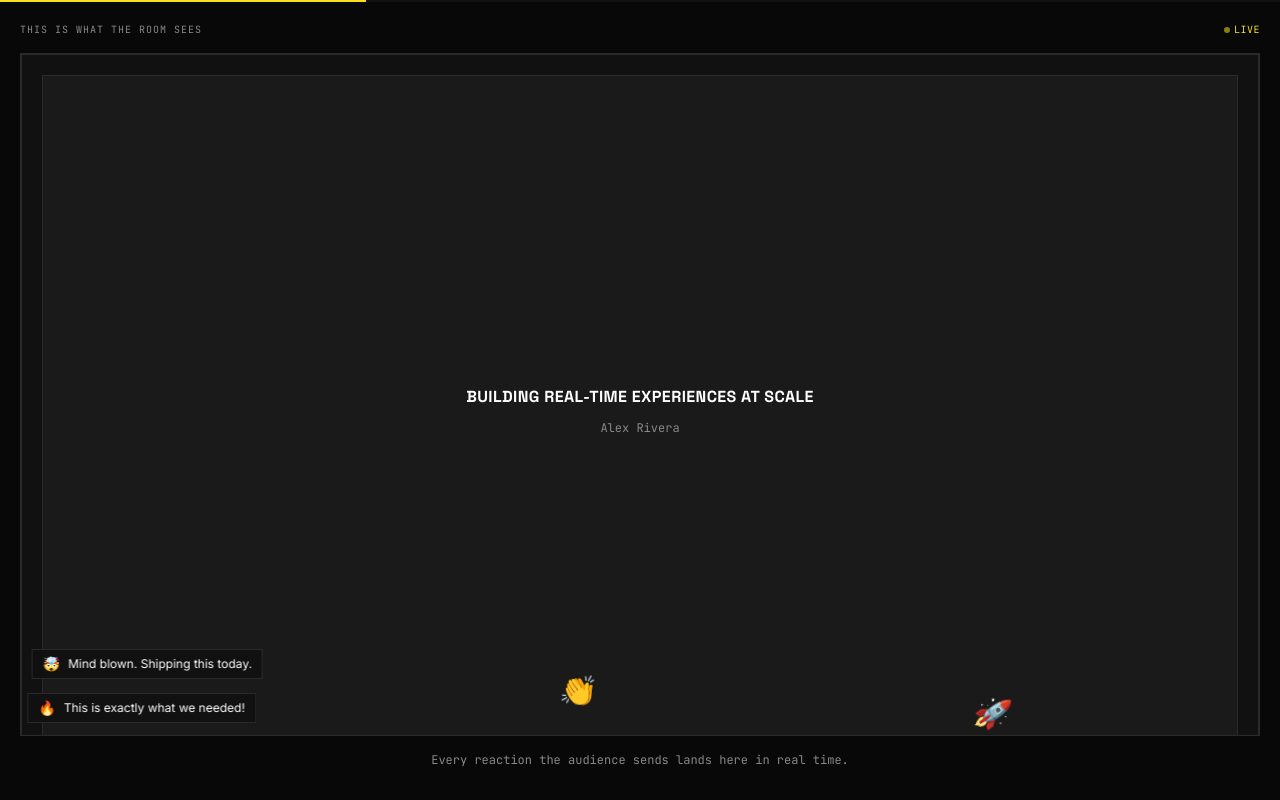
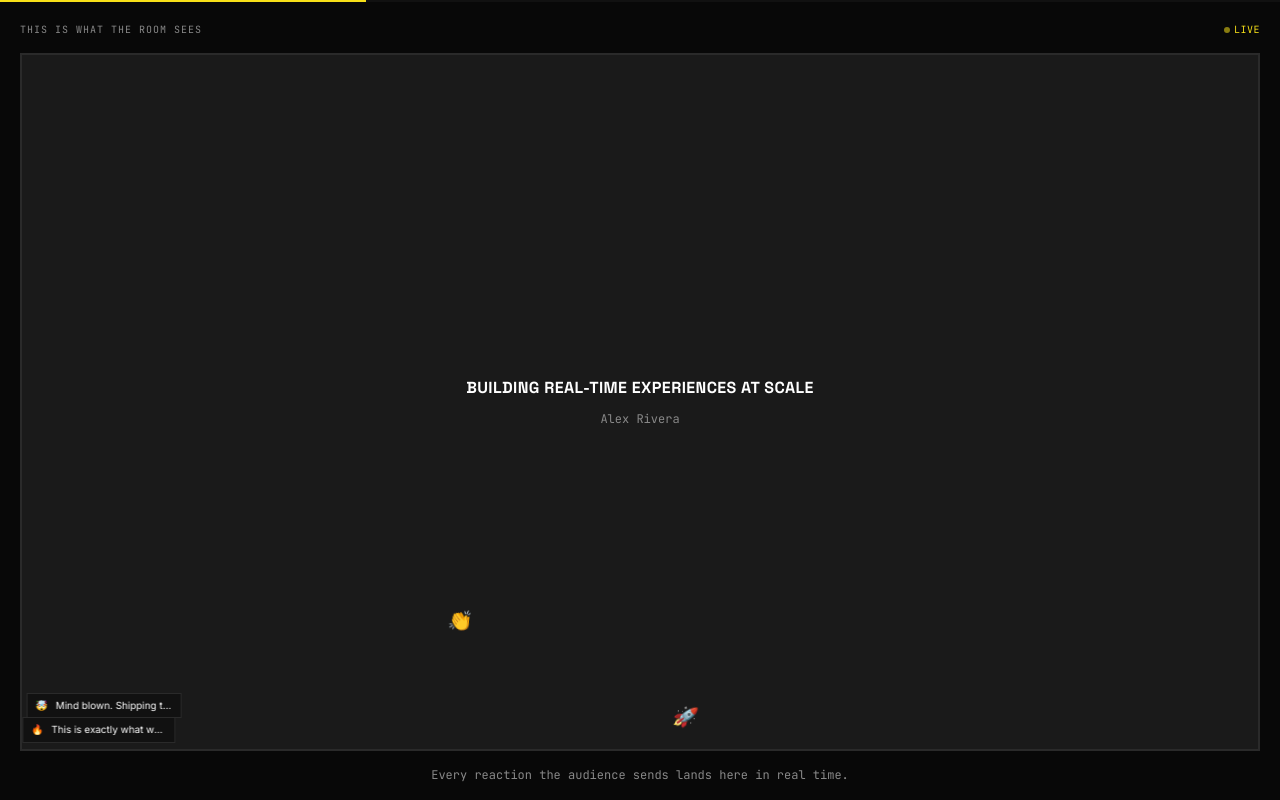
Before and after one commit to SalvadorSC/evoca-dev, a Next.js app: page /demo/tour in a window 1280 px wide. Both pictures are taken after a click on the button "LET'S GO →". Built offline with nearby package versions, Linux system fonts and the light colour scheme; no server answers.

Commit message:
feat: enhance demo-tour with live reaction overlay and scripted reaction feed
Co-authored-by: Salvador A. Sánchez Campos <58109205+SalvadorSC@users.noreply.github.com>

```diff
--- a/components/demo-tour/primitives.tsx
+++ b/components/demo-tour/primitives.tsx
@@ -54,9 +54,8 @@ export function StepShell({ label, children, className = "", scrollable = false
   return (
     <section
       aria-label={label}
-      className={`flex flex-col w-full bg-jsconf-bg text-foreground animate-in slide-in-from-bottom-4 duration-300 ${
-        scrollable ? "overflow-y-auto" : "overflow-hidden"
-      } ${className}`}
+      className={`flex flex-col w-full bg-jsconf-bg text-foreground animate-in slide-in-from-bottom-4 duration-300 ${scrollable ? "overflow-y-auto" : "overflow-hidden"
+        } ${className}`}
       style={{ height: "100dvh", paddingTop: "2px" /* progress bar height */ }}
     >
       {children}
@@ -90,9 +89,8 @@ export function HighlightRing({
             aria-hidden="true"
           />
           <div
-            className={`absolute ${
-              labelPosition === "top" ? "bottom-full mb-2" : "top-full mt-2"
-            } left-0 right-0 flex justify-center z-20 pointer-events-none`}
+            className={`absolute ${labelPosition === "top" ? "bottom-full mb-2" : "top-full mt-2"
+              } left-0 right-0 flex justify-center z-20 pointer-events-none`}
           >
             <span className="bg-jsconf-yellow text-black font-mono text-xs font-bold uppercase tracking-wider px-2 py-1 text-center">
               {label}
@@ -113,6 +111,8 @@ interface FakeSlideProps {
   progress?: number // 0–100
   showProgress?: boolean
   showHeader?: boolean
+  /** Overlay rendered inside the talk "screen" (e.g. live reactions). */
+  children?: ReactNode
 }
 
 export function FakeSlide({
@@ -121,9 +121,10 @@ export function FakeSlide({
   progress = 62,
   showProgress = true,
   showHeader = true,
+  children,
 }: FakeSlideProps) {
   return (
-    <div className="bg-jsconf-surface border border-jsconf-border p-5 flex flex-col gap-3">
+    <div className="bg-jsconf-surface border border-jsconf-border flex flex-col gap-3">
       {showHeader && (
         <div className="flex items-center justify-between">
           <span className="font-mono text-[10px] uppercase tracking-widest text-jsconf-muted">
@@ -136,11 +137,13 @@ export function FakeSlide({
         </div>
       )}
 
-      <div className="bg-jsconf-surface-2 border border-jsconf-border aspect-video flex flex-col items-center justify-center gap-3 px-4">
+      <div className="relative overflow-hidden bg-jsconf-surface-2 border border-jsconf-border aspect-video flex flex-col items-center justify-center gap-3 px-4">
         <p className="font-display font-bold text-base text-center text-white leading-snug text-balance uppercase tracking-wide">
           {title}
         </p>
         <p className="font-mono text-xs text-jsconf-muted">{speaker}</p>
+        {/* Live reaction overlay sits on top of the talk content */}
+        {children}
       </div>
 
       {/* Progress bar */}
--- a/components/demo-tour/step-2-wall.tsx
+++ b/components/demo-tour/step-2-wall.tsx
@@ -1,43 +1,29 @@
 "use client"
 
-import { useState, useEffect, useRef } from "react"
+import { useState, useEffect } from "react"
+import type { Reaction } from "@/lib/types"
 import { StepShell, StepLabel, FakeSlide, YellowButton } from "./primitives"
+import { EmojiBurst } from "@/components/wall/emoji-burst"
 
-// A scripted feed that mirrors how reactions actually surface on the live wall:
-// emoji-only reactions float up over the talk, reactions with text pop into the
-// bottom-left corner. Each fires on its own beat so they appear "live".
-const SCRIPT = [
-  { id: "r1", emoji: "🔥", text: "This is exactly what we needed!", at: 600 },
-  { id: "r2", emoji: "👏", text: "", at: 1300 },
-  { id: "r3", emoji: "🤯", text: "Mind blown. Shipping this today.", at: 2100 },
-  { id: "r4", emoji: "🚀", text: "", at: 2700 },
-  { id: "r5", emoji: "💚", text: "When can I use this at my meetup?", at: 3500 },
-  { id: "r6", emoji: "😂", text: "", at: 4100 },
+// A scripted feed that mirrors how reactions actually surface on the live wall.
+// Emoji-only reactions float up over the talk; reactions with text pop in as
+// comment cards — both rendered by the real <EmojiBurst> the product uses.
+const SCRIPT: { id: string; name: string; emoji: string; text: string; at: number }[] = [
+  { id: "r1", name: "Priya", emoji: "🔥", text: "This is exactly what we needed!", at: 600 },
+  { id: "r2", name: "Marco", emoji: "👏", text: "", at: 1300 },
+  { id: "r3", name: "Dana", emoji: "🤯", text: "Mind blown. Shipping this today.", at: 2100 },
+  { id: "r4", name: "Sam", emoji: "🚀", text: "", at: 2700 },
+  { id: "r5", name: "Lena", emoji: "💚", text: "When can I use this at my meetup?", at: 3500 },
+  { id: "r6", name: "Theo", emoji: "😂", text: "", at: 4100 },
 ]
-
-interface FloatingEmoji {
-  key: string
-  emoji: string
-  x: number
-  rotation: number
-}
-
-interface TextCard {
-  key: string
-  emoji: string
-  text: string
-  slot: number
-}
 
 interface Step2WallProps {
   onNext: () => void
 }
 
 export function Step2Wall({ onNext }: Step2WallProps) {
-  const [floating, setFloating] = useState<FloatingEmoji[]>([])
-  const [cards, setCards] = useState<TextCard[]>([])
+  const [reactions, setReactions] = useState<Reaction[]>([])
   const [ctaVisible, setCtaVisible] = useState(false)
-  const slotRef = useRef(0)
 
   useEffect(() => {
     const timers: ReturnType<typeof setTimeout>[] = []
@@ -45,25 +31,18 @@ export function Step2Wall({ onNext }: Step2WallProps) {
     SCRIPT.forEach((r) => {
       timers.push(
         setTimeout(() => {
-          if (r.text) {
-            // Text reaction → bottom-left card (auto-fades after 4s)
-            const slot = slotRef.current % 3
-            slotRef.current += 1
-            const key = `${r.id}-${Date.now()}`
-            setCards((prev) => [...prev, { key, emoji: r.emoji, text: r.text, slot }])
-            timers.push(
-              setTimeout(() => setCards((prev) => prev.filter((c) => c.key !== key)), 4000),
-            )
-          } else {
-            // Emoji-only → floats up (auto-removes after 2.8s)
-            const key = `${r.id}-${Date.now()}`
-            const x = 10 + Math.random() * 80
-            const rotation = -15 + Math.random() * 30
-            setFloating((prev) => [...prev, { key, emoji: r.emoji, x, rotation }])
-            timers.push(
-              setTimeout(() => setFloating((prev) => prev.filter((e) => e.key !== key)), 2800),
-            )
-          }
+          setReactions((prev) => [
+            ...prev,
+            {
+              type: "reaction",
+              id: r.id,
+              name: r.name,
+              text: r.text,
+              emoji: r.emoji,
+              ts: Date.now(),
+              flags: 0,
+            },
+          ])
         }, r.at),
       )
     })
@@ -85,58 +64,12 @@ export function Step2Wall({ onNext }: Step2WallProps) {
           </span>
         </div>
 
-        {/* Full-width talk stage with reactions overlaying it */}
-        <div className="relative flex-1 overflow-hidden border border-jsconf-border">
-          {/* The talk fills the stage */}
-          <FakeSlide showProgress={false} showHeader={false} />
-
-          {/* Floating emoji layer — rises over the lower half of the stage */}
-          <div className="pointer-events-none absolute inset-x-0 bottom-0 top-1/2 overflow-hidden">
-            {floating.map((item) => (
-              <span
-                key={item.key}
-                className="absolute animate-tour-emoji-float text-3xl"
-                style={
-                  {
-                    left: `${item.x}%`,
-                    bottom: 0,
-                    transform: `rotate(${item.rotation}deg)`,
-                    "--rot": `${item.rotation}deg`,
-                  } as React.CSSProperties
-                }
-              >
-                {item.emoji}
-              </span>
-            ))}
-          </div>
-
-          {/* Text reaction cards — bottom-left stack, exactly like the real wall */}
-          <div
-            className="pointer-events-none absolute"
-            style={{ bottom: "12px", left: "12px", width: "75%" }}
-          >
-            {cards.map((card) => (
-              <div
-                key={card.key}
-                className="absolute animate-tour-card-in"
-                style={{ bottom: `${card.slot * 44}px` }}
-              >
-                <div
-                  className="flex items-center gap-2 px-2.5 py-1.5"
-                  style={{
-                    background: "rgba(17,17,17,0.92)",
-                    border: "1px solid #2a2a2a",
-                    backdropFilter: "blur(8px)",
-                  }}
-                >
-                  <span className="text-sm leading-none shrink-0">{card.emoji}</span>
-                  <span className="font-sans text-xs text-white truncate leading-snug">
-                    {card.text}
-                  </span>
-                </div>
-              </div>
-            ))}
-          </div>
+        {/* Full-width talk stage. The real wall component renders reactions
+            (floating emojis + comment cards) inside the slide screen. */}
+        <div className="flex-1 flex flex-col justify-center">
+          <FakeSlide showProgress={false} showHeader={false}>
+            <EmojiBurst reactions={reactions} isQAMode={false} contained scale={0.62} />
+          </FakeSlide>
         </div>
 
         <p className="font-mono text-xs text-jsconf-muted text-center text-balance">
@@ -150,46 +83,6 @@ export function Step2Wall({ onNext }: Step2WallProps) {
           </div>
         )}
       </div>
-
-      <style jsx>{`
-        @keyframes tour-emoji-float {
-          0% {
-            transform: translateY(0) rotate(var(--rot, 0deg));
-            opacity: 1;
-          }
-          80% {
-            opacity: 1;
-          }
-          100% {
-            transform: translateY(-100%) rotate(var(--rot, 0deg));
-            opacity: 0;
-          }
-        }
-        .animate-tour-emoji-float {
-          animation: tour-emoji-float 2.8s ease-out forwards;
-        }
-
-        @keyframes tour-card-in {
-          0% {
-            opacity: 0;
-            transform: translateX(-12px);
-          }
-          10% {
-            opacity: 1;
-            transform: translateX(0);
-          }
-          75% {
-            opacity: 1;
-          }
-          100% {
-            opacity: 0;
-            transform: translateX(-8px);
-          }
-        }
-        .animate-tour-card-in {
-          animation: tour-card-in 4s ease-out forwards;
-        }
-      `}</style>
     </StepShell>
   )
 }
--- a/components/wall/emoji-burst.tsx
+++ b/components/wall/emoji-burst.tsx
@@ -21,11 +21,20 @@ interface TextReactionCard {
 interface EmojiBurstProps {
   reactions: Reaction[]
   isQAMode: boolean
+  /**
+   * When true, the burst is positioned `absolute` within the nearest
+   * positioned ancestor (e.g. a slide preview) instead of `fixed` to the
+   * viewport. Used by the demo tour to render the real wall behaviour inside
+   * the mini talk stage.
+   */
+  contained?: boolean
+  /** Multiplier applied to emoji/card sizing. Defaults to 1 (real wall). */
+  scale?: number
 }
 
 const CARD_SLOTS = 5
 
-export function EmojiBurst({ reactions, isQAMode }: EmojiBurstProps) {
+export function EmojiBurst({ reactions, isQAMode, contained = false, scale = 1 }: EmojiBurstProps) {
   const [floatingEmojis, setFloatingEmojis] = useState<FloatingEmoji[]>([])
   const [textCards, setTextCards] = useState<TextReactionCard[]>([])
   const processedIds = useRef(new Set<string>())
@@ -74,21 +83,33 @@ export function EmojiBurst({ reactions, isQAMode }: EmojiBurstProps) {
     })
   }, [reactions, spawnEmoji, spawnTextCard])
 
+  const positionClass = contained ? "absolute" : "fixed"
+  const floatAnimClass = contained ? "animate-emoji-float-contained" : "animate-emoji-float"
+  const cardAnimClass = contained ? "animate-text-card-in-contained" : "animate-text-card-in"
+
+  const baseEmojiRem = isQAMode ? 1.5 : 2
+  const cardSlotGap = (contained ? 40 : 56) * scale
+  const cardMaxWidth = contained ? "82%" : `${260 * scale}px`
+
   return (
     <>
-      {/* Floating emoji layer — capped at 50vh */}
+      {/* Floating emoji layer */}
       <div
-        className="fixed inset-x-0 pointer-events-none overflow-hidden"
-        style={{ bottom: 0, top: "50%", zIndex: 50 }}
+        className={`${positionClass} inset-x-0 pointer-events-none overflow-hidden`}
+        style={
+          contained
+            ? { inset: 0 }
+            : { bottom: 0, top: "50%", zIndex: 50 }
+        }
       >
         {floatingEmojis.map((item) => (
           <div
             key={item.id}
-            className="absolute animate-emoji-float"
+            className={`absolute ${floatAnimClass}`}
             style={{
               left: `${item.x}%`,
               bottom: 0,
-              fontSize: isQAMode ? "1.5rem" : "2rem",
+              fontSize: `${baseEmojiRem * scale}rem`,
               transform: `rotate(${item.rotation}deg)`,
               "--rot": `${item.rotation}deg`,
             } as React.CSSProperties}
@@ -100,28 +121,33 @@ export function EmojiBurst({ reactions, isQAMode }: EmojiBurstProps) {
 
       {/* Text reaction cards — bottom-left stack */}
       <div
-        className="fixed pointer-events-none"
-        style={{ bottom: "80px", left: "16px", zIndex: 50, width: "260px" }}
+        className={`${positionClass} pointer-events-none`}
+        style={
+          contained
+            ? { bottom: `${10 * scale}px`, left: `${10 * scale}px`, width: "82%" }
+            : { bottom: "80px", left: "16px", zIndex: 50, width: `${260 * scale}px` }
+        }
       >
         {textCards.map((card) => (
           <div
             key={card.id}
-            className="absolute animate-text-card-in"
-            style={{ bottom: `${card.slot * 56}px` }}
+            className={`absolute ${cardAnimClass}`}
+            style={{ bottom: `${card.slot * cardSlotGap}px` }}
           >
             <div
-              className="flex items-center gap-2 px-3 py-2"
+              className="flex items-center gap-2"
               style={{
                 background: "rgba(17,17,17,0.92)",
                 border: "1px solid #2a2a2a",
                 backdropFilter: "blur(8px)",
-                maxWidth: "260px",
+                maxWidth: cardMaxWidth,
+                padding: `${8 * scale}px ${12 * scale}px`,
               }}
             >
-              <span style={{ fontSize: "1rem", lineHeight: 1 }}>{card.emoji}</span>
+              <span style={{ fontSize: `${1 * scale}rem`, lineHeight: 1 }}>{card.emoji}</span>
               <span
                 className="font-sans text-white truncate"
-                style={{ fontSize: "1rem", lineHeight: 1.4 }}
+                style={{ fontSize: `${1 * scale}rem`, lineHeight: 1.4 }}
               >
                 {card.text}
               </span>
@@ -140,6 +166,15 @@ export function EmojiBurst({ reactions, isQAMode }: EmojiBurstProps) {
           animation: emoji-float 2.8s ease-out forwards;
         }
 
+        @keyframes emoji-float-contained {
+          0%   { transform: translateY(0)      rotate(var(--rot, 0deg)); opacity: 1; }
+          80%  { opacity: 1; }
+          100% { transform: translateY(-150px) rotate(var(--rot, 0deg)); opacity: 0; }
+        }
+        .animate-emoji-float-contained {
+          animation: emoji-float-contained 2.8s ease-out forwards;
+        }
+
         @keyframes text-card-in {
           0%   { opacity: 0; transform: translateX(-12px); }
           10%  { opacity: 1; transform: translateX(0); }
@@ -149,6 +184,9 @@ export function EmojiBurst({ reactions, isQAMode }: EmojiBurstProps) {
         .animate-text-card-in {
           animation: text-card-in 4s ease-out forwards;
         }
+        .animate-text-card-in-contained {
+          animation: text-card-in 4s ease-out forwards;
+        }
       `}</style>
     </>
   )
```
Also changed, not shown: 1 other file (tests, documents, lock files or other folders).
